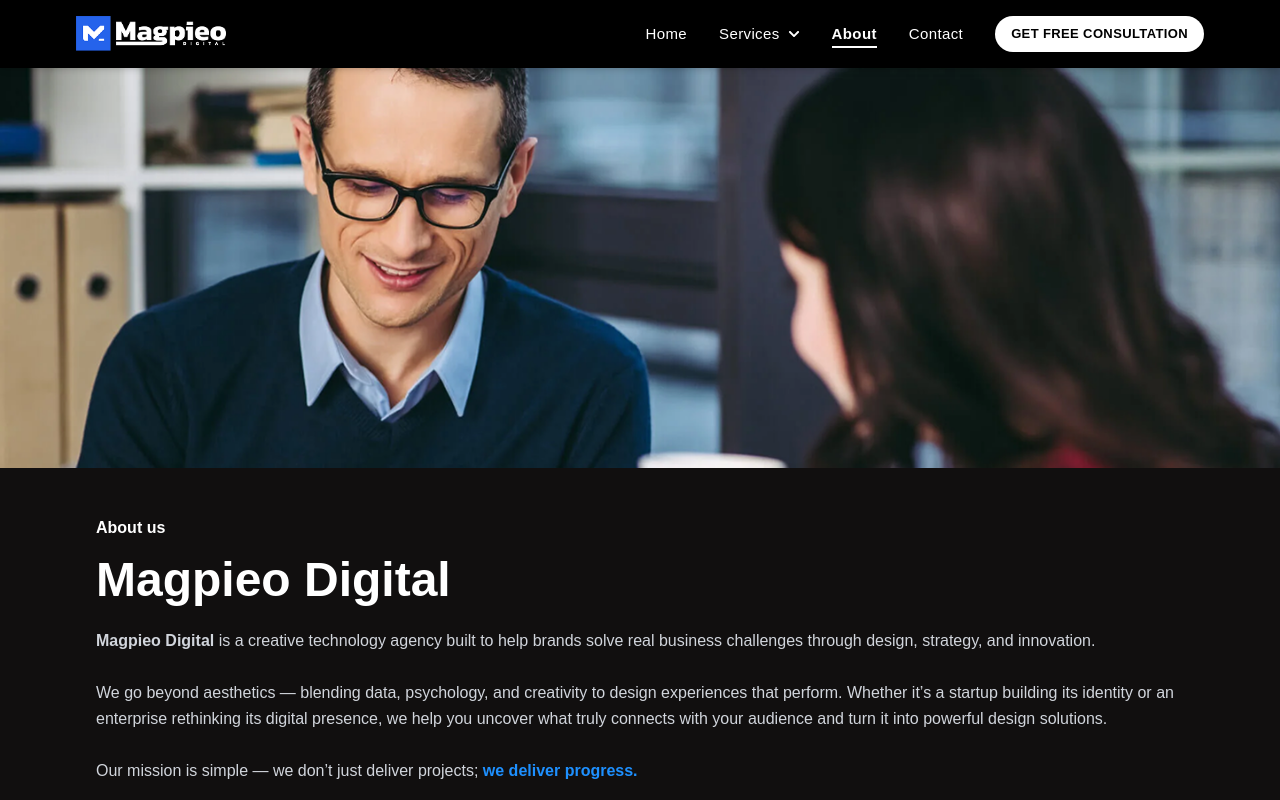
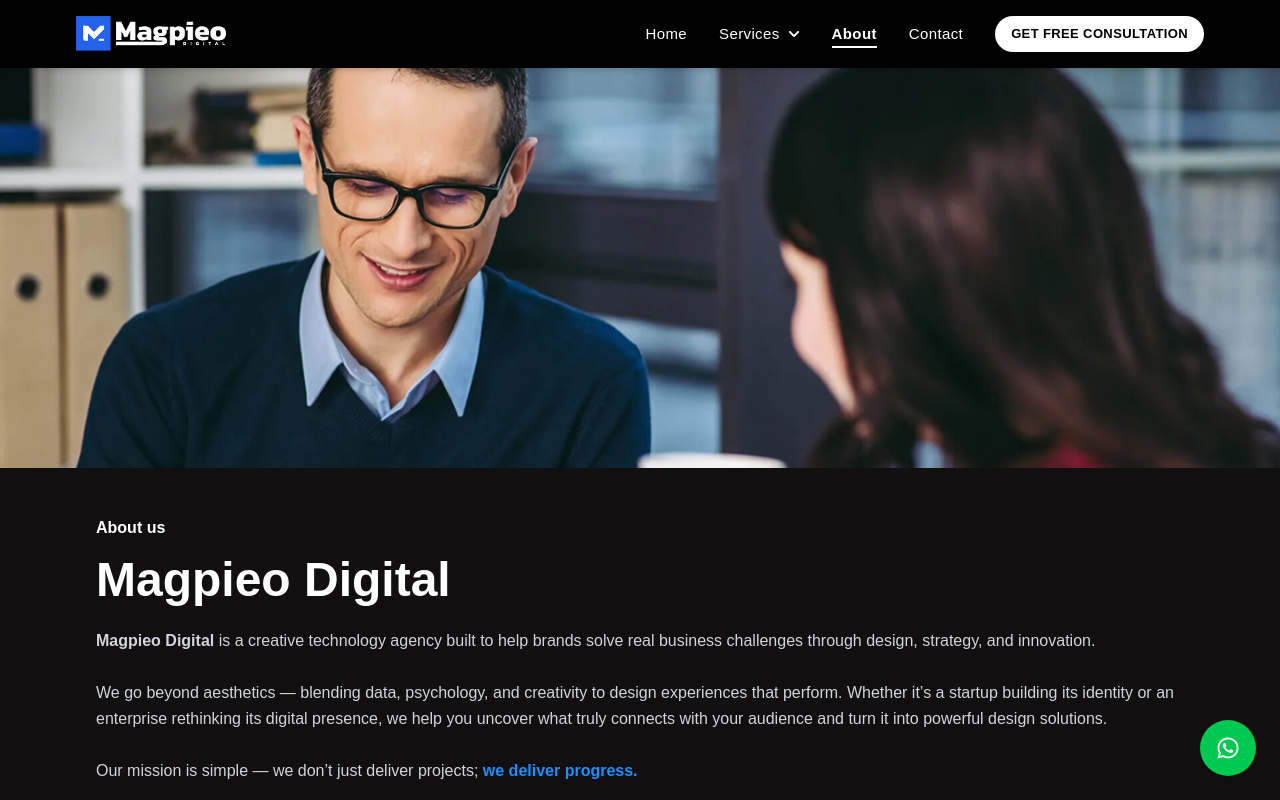
Before and after one commit to magpieo/magpieo-digital, a Next.js app: page /about in a window 1280 px wide. Shown: the top 800 px of the page. Built offline with nearby package versions, Linux system fonts and the light colour scheme.

Commit message:
whatsapp added in all pages

```diff
--- a/src/app/(MainLayout)/layout.tsx
+++ b/src/app/(MainLayout)/layout.tsx
@@ -1,6 +1,7 @@
 import { Toaster } from "react-hot-toast";
 import Footer from "../components/shared/Footer";
 import Navbar from "../components/shared/Navbar";
+import WhatsAppChat from "../components/shared/WhatsAppChat";
 
 const layout = ({ children }: { children: React.ReactNode }) => {
   return (
@@ -29,6 +30,7 @@ const layout = ({ children }: { children: React.ReactNode }) => {
       />
       <Navbar />
       {children}
+      <WhatsAppChat/>
       <div className="bg-[#110F0F]">
         <Footer />
       </div>
```
